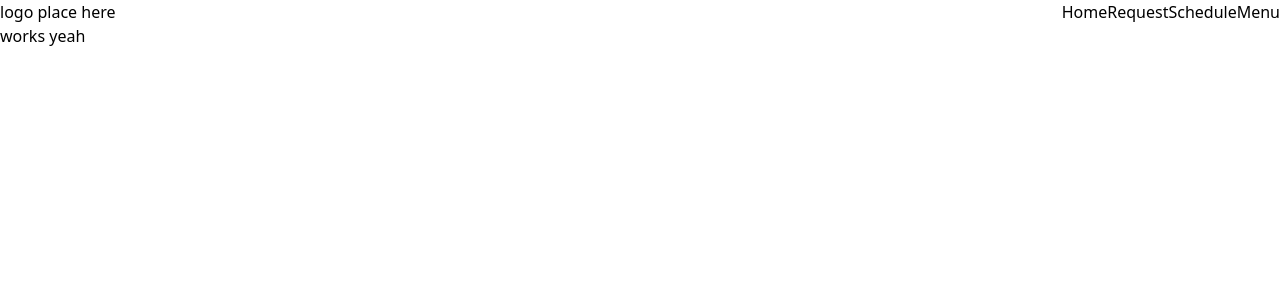
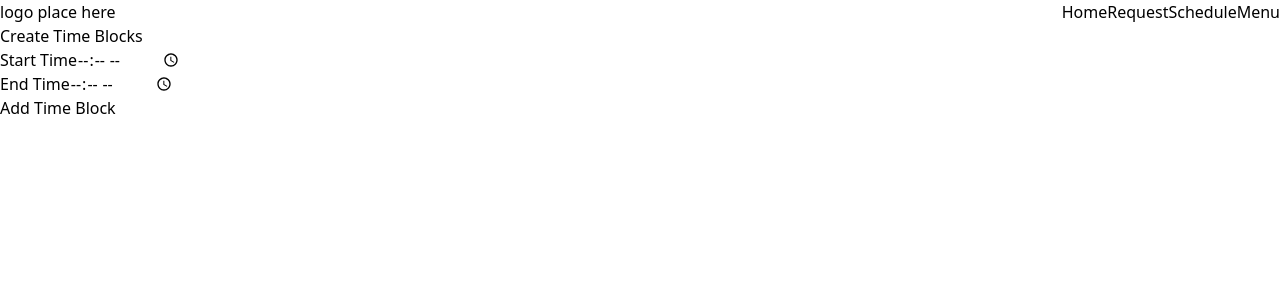
Before and after one commit to richdacoder/Russ-D-wings-, a Next.js app in the folder apps/admin/: page /schedule in a window 1280 px wide. Shown: the top 300 px of the page. Built offline with nearby package versions, Linux system fonts and the light colour scheme.

Commit message:
change button content

```diff
--- a/apps/admin/src/app/schedule/page.jsx
+++ b/apps/admin/src/app/schedule/page.jsx
@@ -1,7 +1,42 @@
 "use client";
 
 export default function Schedule(){
+/*
+- most likely a form
+
+- choose a time block between certain times
+  in the same day(since thats what request is for
+    creating a weekly schedule is kinda redondent)
+
+ - how to create a time listing selection
+*/
   return(
-    <div>works yeah</div>
+    <div>
+      <h1>
+        Create Time Blocks
+      </h1>
+      <form>
+      <div>
+        <label>
+          Start Time
+        </label>
+        <input
+        type="time">
+        </input>
+      </div>
+
+      <div>
+        <label>
+          End Time
+        </label>
+        <input
+        type="time">
+        </input>
+      </div>
+
+      <button type="submit"> Add Time Block </button>
+      </form>
+
+    </div>
   )
 }
```
Also changed, not shown: apps/admin/src/app/request/page.jsx (+17 -0 lines).
